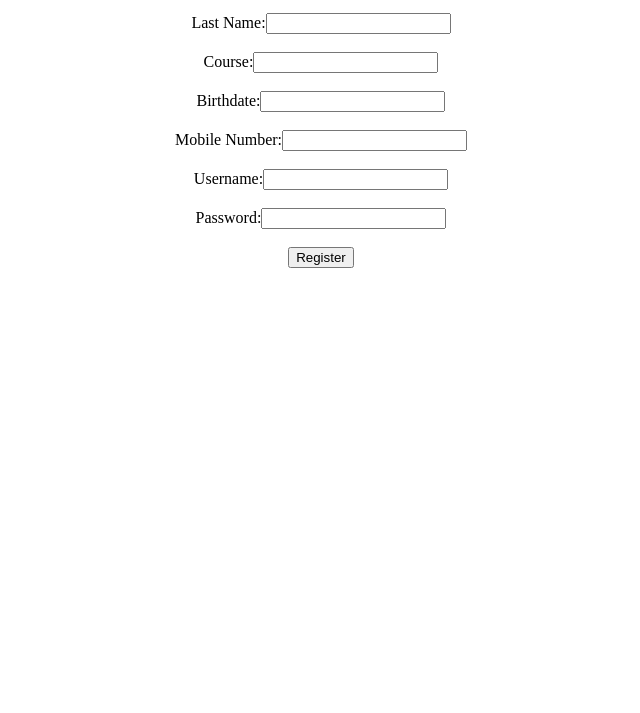
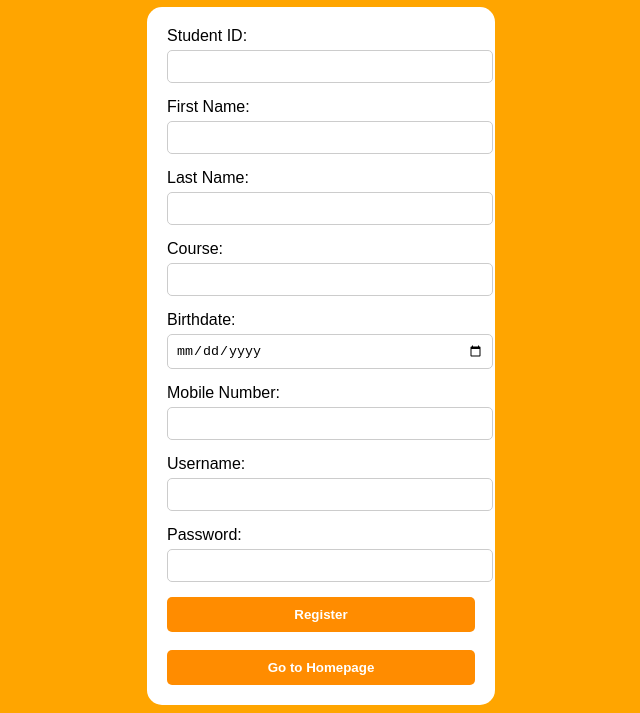
Before and after one commit to LemonMaoMao/Majaducon-Final, a plain HTML site: page index.html in a window 1280 px wide. Shown: the part 131-844 px from the top of the page, without its empty margins (319-959 px from the left). Before the commit the page ends 800 px from the top, so only its background shows below. Drawn offline with Linux system fonts and the light colour scheme.

Commit message:
index.html

```diff
--- a/index.html
+++ b/index.html
@@ -1,22 +1,87 @@
+<!DOCTYPE html>
+<html lang="en">
+<head>
+  <meta charset="UTF-8">
+  <title>Student Registration</title>
+  <style>
+    body {
+      background-color: orange;
+      font-family: Arial, sans-serif;
+      text-align: center;
+      padding-top: 50px;
+    }
 
-<center>
-<head>
-<h1>Student Registration</h1>
+    h1 {
+      color: white;
+    }
 
+    .form-container {
+      background-color: white;
+      padding: 20px;
+      border-radius: 15px;
+      display: inline-block;
+      text-align: left;
+    }
+
+    .form-container input {
+      width: 100%;
+      padding: 8px;
+      margin: 5px 0 15px 0;
+      border: 1px solid #ccc;
+      border-radius: 5px;
+    }
+
+    .form-container button {
+      width: 100%;
+      padding: 10px;
+      background-color: darkorange;
+      color: white;
+      border: none;
+      border-radius: 5px;
+      cursor: pointer;
+      font-weight: bold;
+    }
+
+    .form-container button:hover {
+      background-color: orangered;
+    }
+
+    .form-container a {
+      text-decoration: none;
+    }
+  </style>
 </head>
+<body>
 
-Student ID:<input id ="first name"><br></br>
-First Name:<input id ="first name"><br></br>
-Last Name:<input id ="last name"><br></br>
-Course:<input id ="course"><br></br>
-Birthdate:<input id ="birthdate"></input><br></br>
-Mobile Number:<input id ="mobile number"><br></br>
-Username:<input id ="username"><br></br>
-Password:<input id ="password"><br></br>
-<button inclick="Register")>Register</button>
+  <h1>Student Registration</h1>
+  <div class="form-container">
+    Student ID:<input id="studentId" type="text"><br>
+    First Name:<input id="firstName" type="text"><br>
+    Last Name:<input id="lastName" type="text"><br>
+    Course:<input id="course" type="text"><br>
+    Birthdate:<input id="birthdate" type="date"><br>
+    Mobile Number:<input id="mobileNumber" type="text"><br>
+    Username:<input id="username" type="text"><br>
+    Password:<input id="password" type="password"><br>
+    <button onclick="register()">Register</button><br><br>
+    <a href="homepage.html"><button>Go to Homepage</button></a>
+  </div>
 
-<a href="homepage.html"<button onclick = "Register()"Register</button>
+  <script>
+    function register() {
+      const studentId = document.getElementById("studentId").value;
+      const firstName = document.getElementById("firstName").value;
+      const lastName = document.getElementById("lastName").value;
+      const course = document.getElementById("course").value;
+      const birthdate = document.getElementById("birthdate").value;
+      const mobileNumber = document.getElementById("mobileNumber").value;
+      const username = document.getElementById("username").value;
+      const password = document.getElementById("password").value;
 
-</center>
+      alert("Registration successful for: " + firstName + " " + lastName);
+      // You can add form validation or saving to localStorage here
+    }
+  </script>
+
 </body>
 </html>
```
